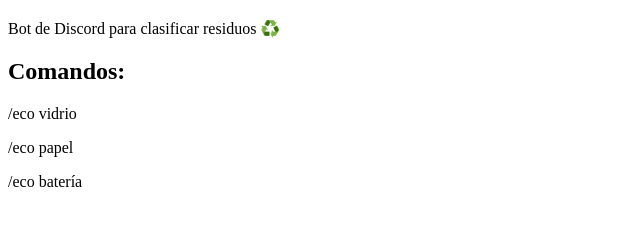
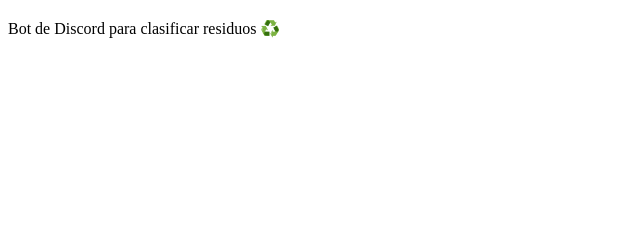
Before and after one commit to elouanpcr/Bot-Ecologico, a plain HTML site: page index.html in a window 1280 px wide. Shown: the part 62-288 px from the top of the page, without its empty margins (0-640 px from the left). Drawn offline with Linux system fonts and the light colour scheme.

Commit message:
Update index.html

```diff
--- a/index.html
+++ b/index.html
@@ -7,10 +7,7 @@
     <h1>🌱 EcoBot</h1>
     <p>Bot de Discord para clasificar residuos ♻️</p>
 
-    <h2>Comandos:</h2>
-    <p>/eco vidrio</p>
-    <p>/eco papel</p>
-    <p>/eco batería</p>
+
 
 </body>
 </html>
```
